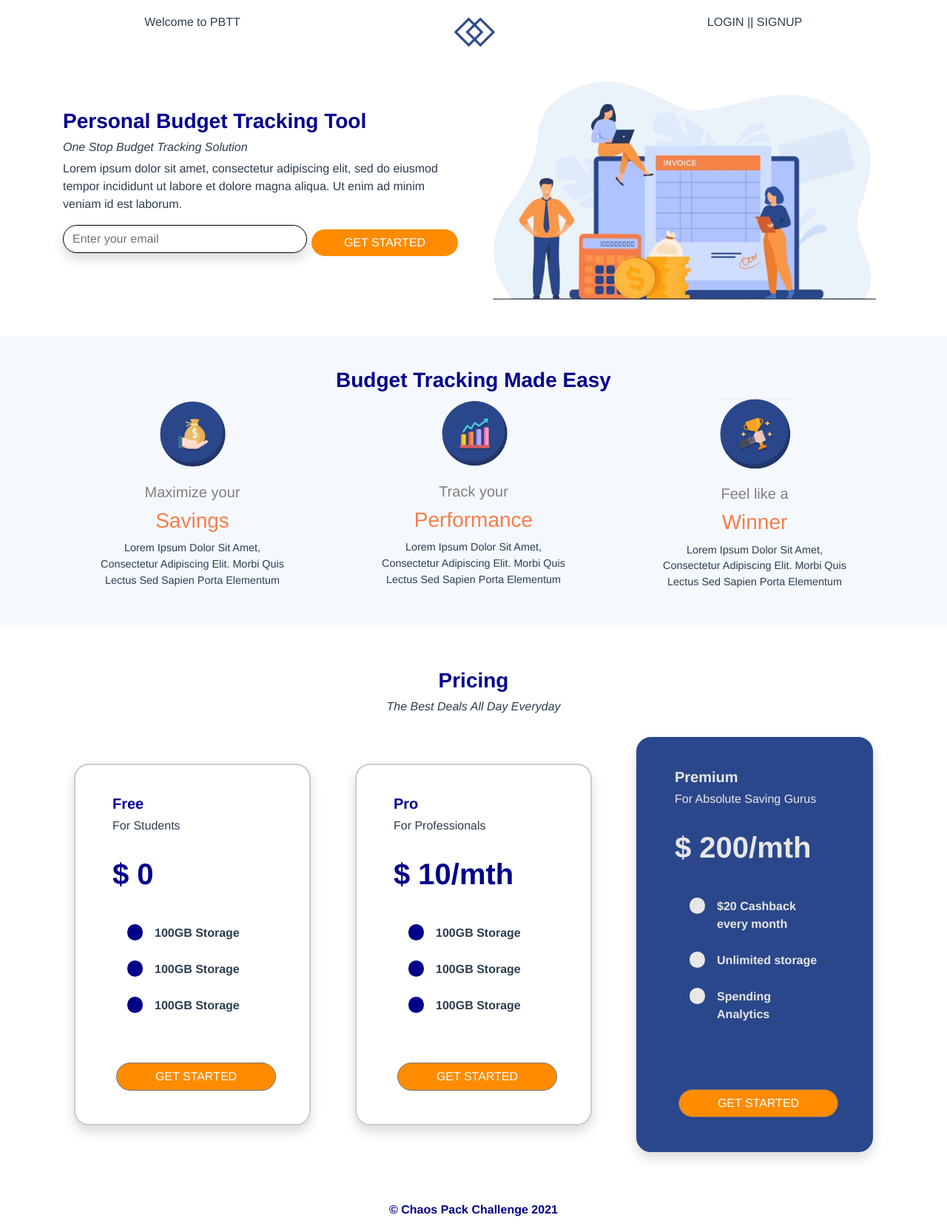
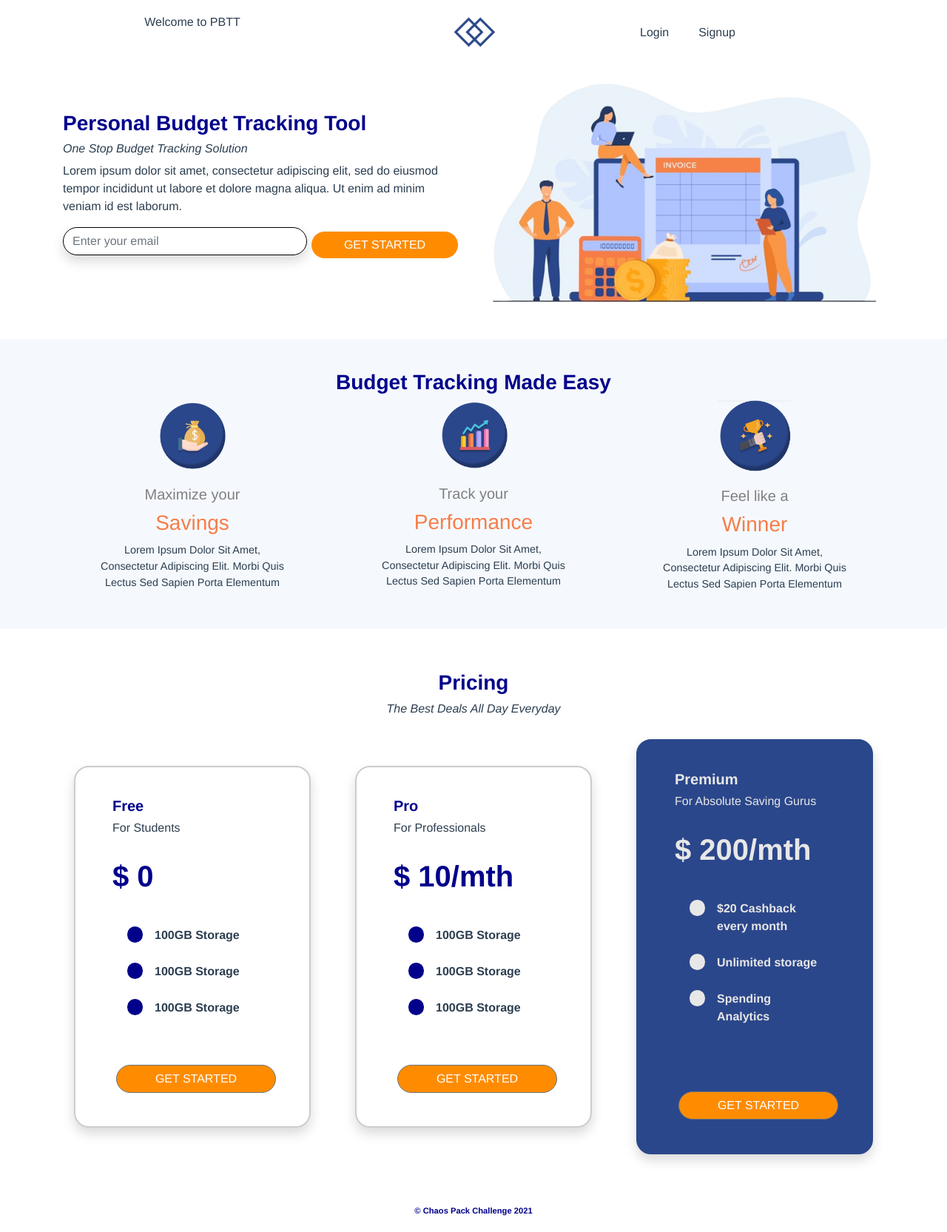
Before and after one commit to avinashrvan/chaos_pack, a Vue app: page /#/ in a window 1280 px wide. Shown: the whole page at 74% size. Built offline with nearby package versions, Linux system fonts and the light colour scheme.

Commit message:
- Fixed footer to have a link
- Changed the inputEmail to give notification as a toast

- changed Header to include the new Signup and Login files

```diff
--- a/src/components/Footer.vue
+++ b/src/components/Footer.vue
@@ -1,8 +1,8 @@
 <template>
     <footer>
-        <h6 class="footer">
+        <a class="footer" href="https://monkeytype.com/" target="_blank" rel="noopener noreferrer">
             <strong> &copy; Chaos Pack Challenge 2021 </strong>
-        </h6>
+        </a>
 
 
 
@@ -32,7 +32,7 @@ export default {
         margin-right: 30px;
         margin-bottom: 20px;
         margin-top: 20px;
-        font-size: 30%;
+        font-size: 70%;
         -webkit-text-fill-color: darkblue;
     }
 
@@ -47,4 +47,8 @@ export default {
         align-content: center;
     }
 
+    a:link, a:visited {
+        color: darkblue;
+    }
+
 </style>
--- a/src/components/Header.vue
+++ b/src/components/Header.vue
@@ -3,17 +3,25 @@
 
         <b-container class="header" >
             <b-row>
-                <b-col class='col'>
+                <b-col>
                     <h6>{{ title }}</h6>
                 </b-col>
 
-                <b-col class='col'>
+                <b-col>
                     <img src="../assets/logo.png" alt="">
                 </b-col>
 
-                <b-col class='col'>
-                    <h6>LOGIN || SIGNUP</h6>
+                <b-col>
+                    <b-list-group horizontal>
+                        <b-list-group-item class = "b-list-group-item">
+                            <Login/>
+                        </b-list-group-item>
+                        <b-list-group-item class="b-list-group-item">
+                            <Signup/>
+                        </b-list-group-item>
+                    </b-list-group>
                 </b-col>
+
             </b-row>
         </b-container>
 
@@ -23,7 +31,8 @@
 
 
 <script>
-
+import Login from './Login.vue'
+import Signup from './Signup.vue'
 
 export default {
     name: 'Header',
@@ -31,6 +40,10 @@ export default {
         title: String
 
     },
+    components:{
+        Login,
+        Signup
+    }
 
 }
 </script>
@@ -39,10 +52,10 @@ export default {
 <style scoped>
     header{
         /* display: flex; */
-        justify-content: space-between;
-        align-items: center;
-        margin-left: 30px;
-        margin-right: 30px;
+        /* justify-content: space-between; */
+        /* align-items: center; */
+        margin-left: 10px;
+        margin-right: 10px;
         margin-bottom: 20px;
         margin-top: 20px;
     }
@@ -58,4 +71,8 @@ export default {
         align-content: center;
     }
 
+    .b-list-group-item{
+        border: none;
+    }
+
 </style>
--- a/src/components/InputEmail.vue
+++ b/src/components/InputEmail.vue
@@ -30,7 +30,15 @@ export default {
     methods: {
       onSubmit(event) {
         event.preventDefault()
-        alert("\nThank you for registering your email!: \n".concat(this.email))
+        this.$bvToast.toast(`We will send an email to you soon: ${this.email}`,
+            {
+            title: 'Thank you for registering!',
+            autoHideDelay: 5000,
+            appendToast: true,
+            enableHtml: true,
+            progressBar: true
+            })
+        document.getElementById("input-1").value = null
       },
 
     }
--- /dev/null
+++ b/src/components/Login.vue
@@ -0,0 +1,21 @@
+<template>
+    <div class="">
+        Login
+    </div>
+</template>
+
+
+
+<script>
+export default {
+    name: "Login",
+    components: {},
+    props: {}
+}
+</script>
+
+
+
+<style scoped>
+
+</style>
--- /dev/null
+++ b/src/components/Signup.vue
@@ -0,0 +1,21 @@
+<template>
+    <div class="">
+        Signup
+    </div>
+</template>
+
+
+
+<script>
+export default {
+    name: "Signup",
+    components: {},
+    props: {}
+}
+</script>
+
+
+
+<style scoped>
+
+</style>
```
